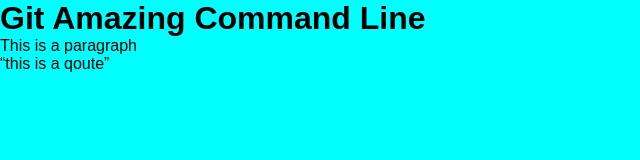
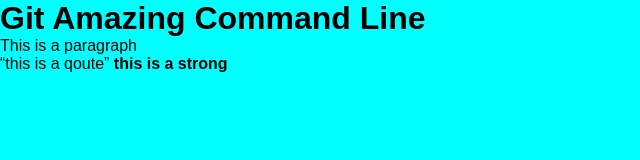
Before and after one commit to hassanwithcode/gitrepo, a plain HTML site: page index.html in a window 1280 px wide. Shown: the whole page, without its empty margins (0-640 px from the left). Drawn offline with Linux system fonts and the light colour scheme.

Commit message:
add strong tag

```diff
--- a/index.html
+++ b/index.html
@@ -10,5 +10,6 @@
    <h1>Git Amazing Command Line</h1>
    <p>This is a paragraph</p>
    <q>this is a qoute</q>
+   <strong>this is a strong</strong>
 </body>
 </html>
```
